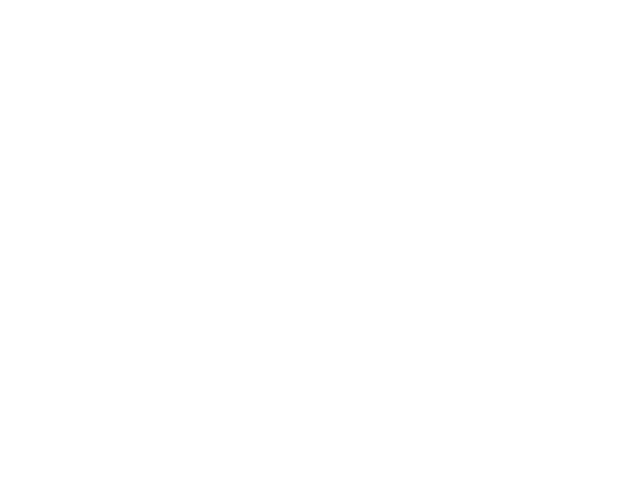
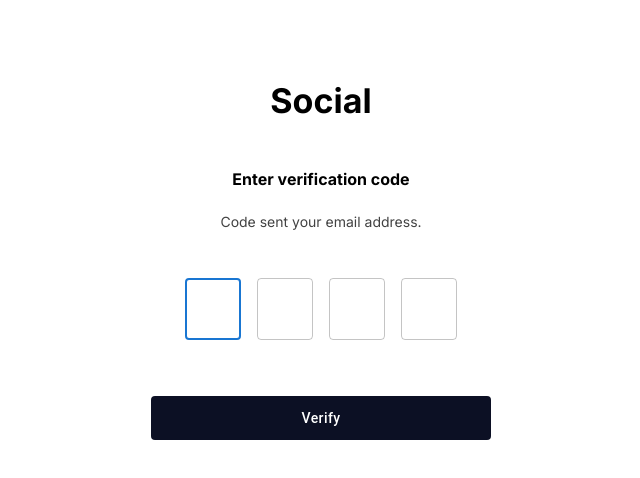
Before and after one commit to turalshkrov/social-app, a React (Vite) app in the folder client/: page /sign-up/email-verification in a window 1280 px wide. Before the commit this address had no page. Shown: the top 478 px of the page, without its empty margins (319-959 px from the left). Built offline with nearby package versions, Linux system fonts and the light colour scheme.

Commit message:
style: Verify otp page

```diff
--- a/client/src/App.css
+++ b/client/src/App.css
@@ -18,3 +18,8 @@
   display: flex;
   flex-direction: column;
 }
+input::-webkit-outer-spin-button,
+input::-webkit-inner-spin-button {
+  -webkit-appearance: none;
+  margin: 0;
+}
--- a/client/src/App.tsx
+++ b/client/src/App.tsx
@@ -2,6 +2,7 @@
 import './App.css'
 import Login from './pages/login';
 import SignUp from './pages/signup';
+import EmailVerification from './pages/email verification';
 
 function App() {
 
@@ -10,6 +11,7 @@
       <Routes>
         <Route path='/login' element={<Login />} />
         <Route path='/sign-up' element={<SignUp />} />
+        <Route path='/sign-up/email-verification' element={<EmailVerification />} />
       </Routes>
     </BrowserRouter>
   )
--- a/client/src/components/login form/index.tsx
+++ b/client/src/components/login form/index.tsx
@@ -37,7 +37,7 @@
         <Box sx={{ mt: 1, textAlign: "right", fontSize: 12 }}>Forget Password?</Box>
       </Link>
       <Button
-        sx={{ mt: 4 }}
+        sx={{ mt: 4, py: 1.25 }}
         type="submit"
         variant="contained"
         className="dark-btn"
--- a/client/src/components/sign-up form/index.tsx
+++ b/client/src/components/sign-up form/index.tsx
@@ -1,6 +1,6 @@
 import { Box, Button, TextField } from "@mui/material";
 import { useForm, SubmitHandler } from "react-hook-form";
-import { Link } from "react-router-dom";
+import { Link, useNavigate } from "react-router-dom";
 
 type RegisterForm = {
   name: string,
@@ -11,8 +11,10 @@
 
 const SignUpForm = () => {
   const { register, handleSubmit, formState: { errors }} = useForm<RegisterForm>();
+  const navigate = useNavigate();
   const onSubmit: SubmitHandler<RegisterForm> = (data) => {
     console.log(data);
+    navigate('email-verification');
   }
   return (
     <form className="sign-up-form" onSubmit={handleSubmit(onSubmit)}>
@@ -81,7 +83,7 @@
       </Box>
       <Button
         type="submit"
-        sx={{ mt: 3 }}
+        sx={{ mt: 3, py: 1.25 }}
         variant="contained"
         className="dark-btn"
       >
--- /dev/null
+++ b/client/src/pages/email verification/index.tsx
@@ -0,0 +1,61 @@
+import { Box, Button, colors, Container, TextField } from "@mui/material";
+import { useEffect, useRef, useState } from "react";
+
+const EmailVerification = () => {
+  const [ otp, setOtp ] = useState<string[]>(new Array(4).fill(""));
+  const [ activeOTPIndex, setActiveOTPIndex ] = useState<number>(0);
+
+  const inputRef = useRef<HTMLInputElement>(null);
+
+  const handleChange = ({ target }: React.ChangeEvent<HTMLInputElement | HTMLTextAreaElement>, index: number) => {
+    const { value } = target;
+    const newOTP: string[] = [...otp];
+    newOTP[index] = value.substring(value.length - 1);
+    setOtp(newOTP);
+    setActiveOTPIndex(index + 1);
+  }
+
+  useEffect(() => {
+    inputRef.current?.focus();
+  }, [ activeOTPIndex ]);
+
+  return (
+    <Container sx={{ px: { xs: 0, sm: 2 }}}>
+      <Box sx={{ display: 'flex', flexDirection: 'column', m: '10vh auto', width: { xs: '90%', sm: '340px' } }}>
+        <Box sx={{ mb: 6, textAlign: 'center', fontWeight: 'bold', fontSize: 'h4.fontSize' }}>
+          Social
+        </Box>
+        <Box sx={{ fontWeight: 'bold', textAlign: 'center' }}>
+          Enter verification code
+        </Box>
+        <Box sx={{ mt: 3, textAlign: 'center', fontSize: 14, color: colors.grey[800] }}>
+          Code sent your email address.
+        </Box>
+        <Box sx={{ display: "flex", m: 'auto', mt: 5 }}>
+          {
+            otp.map((_, index) => {
+              return (
+              <TextField
+                key={index}
+                inputRef={index === activeOTPIndex ? inputRef : null}
+                sx={{ m: 1, width: '56px' }}
+                inputProps={{min: 0, style: { textAlign: 'center', fontSize: 20, fontWeight: 'bold' }}}
+                type="number"
+                onChange={(e) => handleChange(e, index)}
+                value={otp[index]}
+              />)
+            })
+          }
+        </Box>
+        <Button
+          sx={{ mt: 6, py: 1.25 }}
+          className="dark-btn"
+          variant="contained">
+          Verify
+        </Button>
+      </Box>
+    </Container>
+  )
+}
+
+export default EmailVerification;
```
Also changed, not shown: client/src/style/variables.ts (added).
